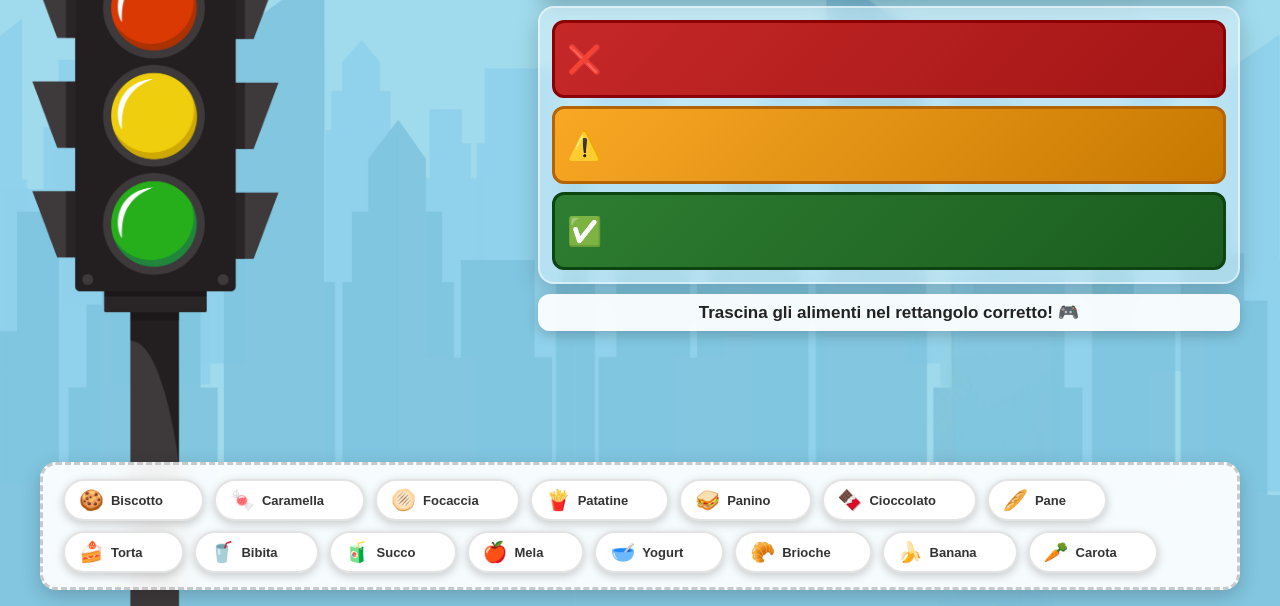
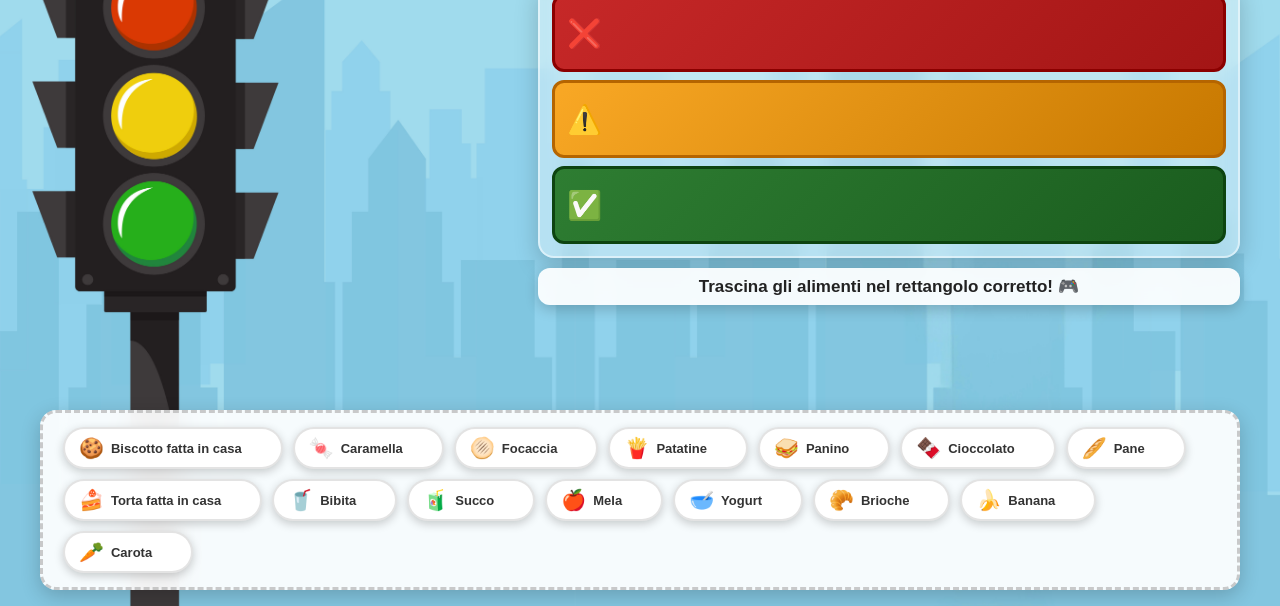
Before and after one commit to Fra702sco/semaforo-della-merenda, a plain HTML site: page index.html in a window 1280 px wide. Shown: the part 194-800 px from the top of the page. Drawn offline with nearby package versions, Linux system fonts and the light colour scheme.

Commit message:
Update index.html

```diff
--- a/index.html
+++ b/index.html
@@ -727,11 +727,11 @@
     {id:'brioche',   emoji:'🥐', label:'Brioche'},
     {id:'bibita',    emoji:'🥤', label:'Bibita'},
     {id:'caramella', emoji:'🍬', label:'Caramella'},
-    {id:'torta',     emoji:'🍰', label:'Torta'},
+    {id:'torta',     emoji:'🍰', label:'Torta fatta in casa'},
     {id:'succo',     emoji:'🧃', label:'Succo'},
     {id:'focaccia',  emoji:'🫓', label:'Focaccia'},
     {id:'panino',    emoji:'🥪', label:'Panino'},
-    {id:'biscotto',  emoji:'🍪', label:'Biscotto'},
+    {id:'biscotto',  emoji:'🍪', label:'Biscotto fatta in casa'},
     {id:'mela',      emoji:'🍎', label:'Mela'},
     {id:'yogurt',    emoji:'🥣', label:'Yogurt'},
     {id:'banana',    emoji:'🍌', label:'Banana'},
```
